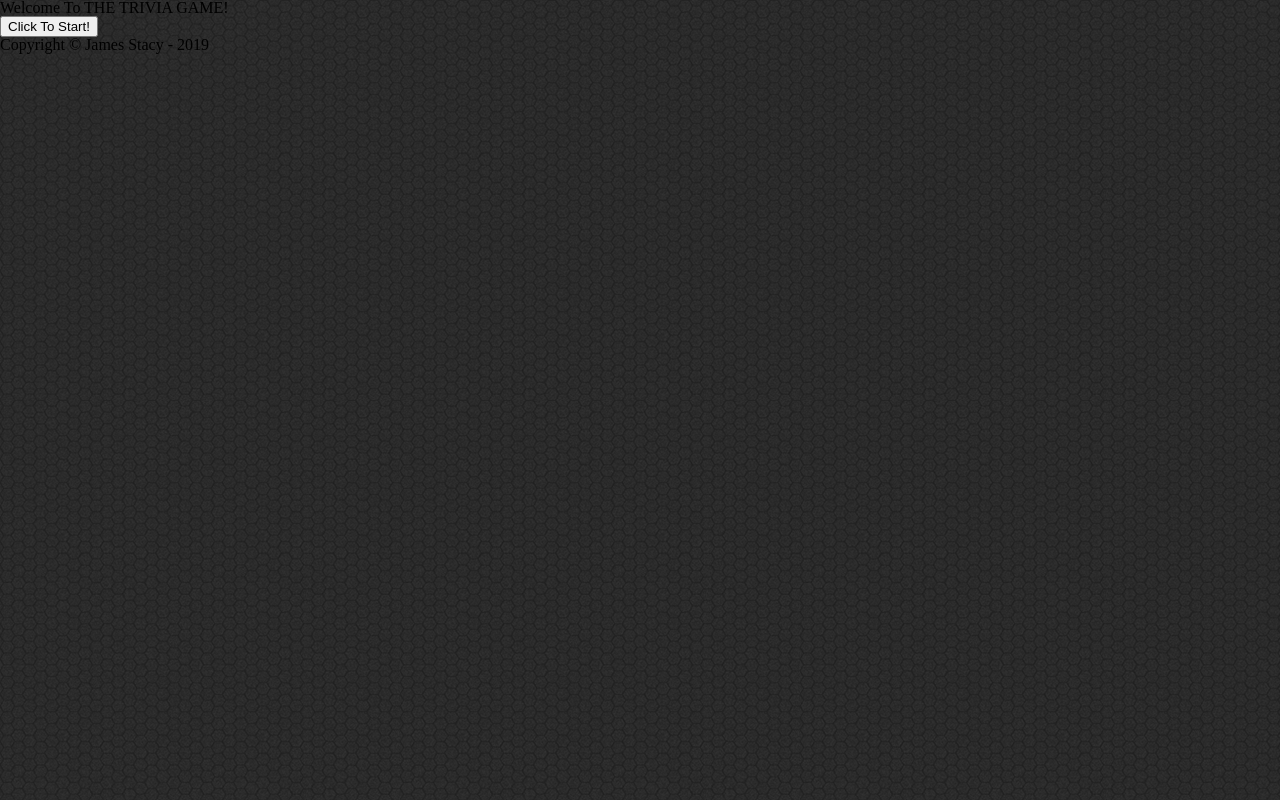
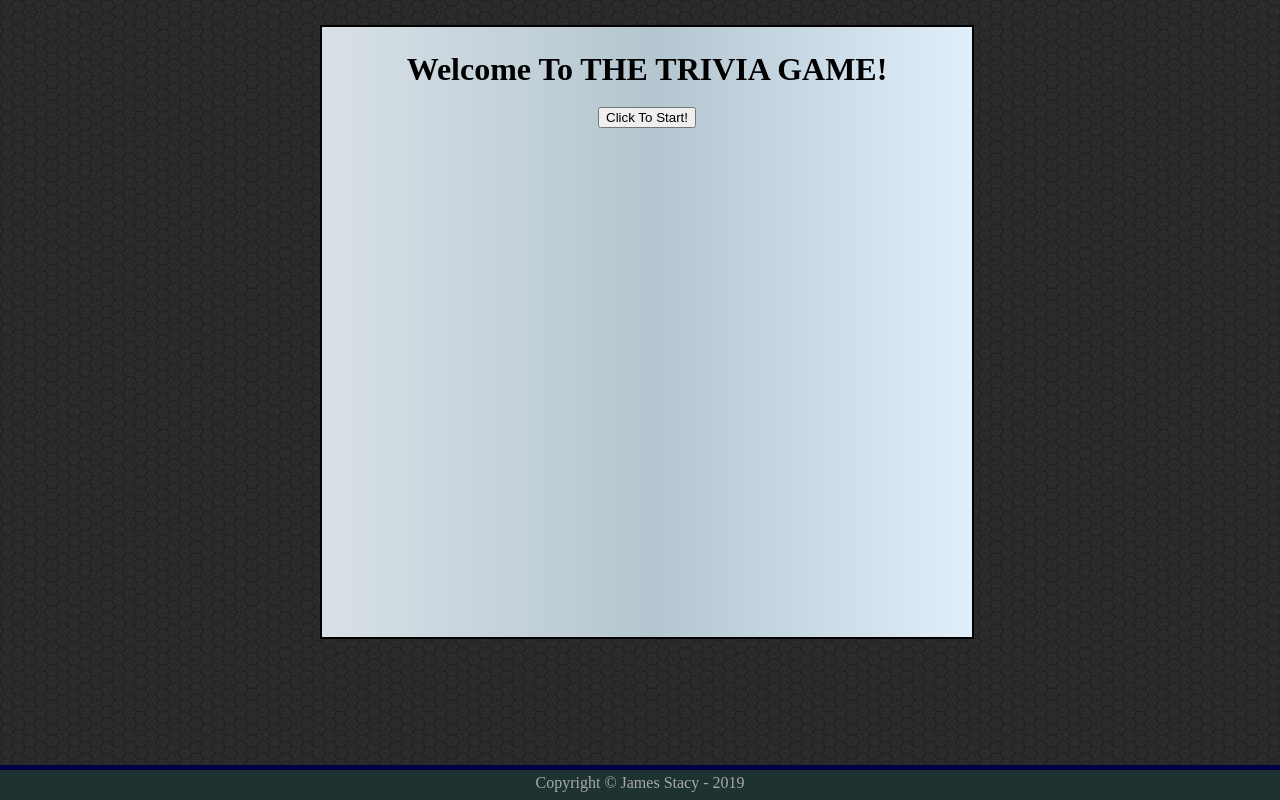
Before and after one commit to SirHexxus/TriviaGame, a plain HTML site: page index.html in a window 1280 px wide. Drawn offline with nearby package versions, Linux system fonts and the light colour scheme.

Commit message:
added style rules to elements

```diff
--- a/assets/css/style.css
+++ b/assets/css/style.css
@@ -1,3 +1,47 @@
+* {
+    text-align: center;
+}
+
 body {
     background-image: url("../images/dark-honeycomb.png")
 }
+
+h1 {
+    display: block;
+    font-size: 2em;
+    margin-top: 0.67em;
+    margin-bottom: 0.67em;
+    margin-left: 0;
+    margin-right: 0;
+    font-weight: bold;
+}
+
+footer {
+    position: fixed;
+    bottom: 0;
+    padding-top: 5px;
+    width: 100%;
+    height: 25px;
+    background-color: rgb(30, 50, 50);
+    border-top: solid 5px rgb(0, 0, 70);
+    color: darkgray;
+}
+
+#contentCard {
+    position: fixed;
+    left: 25%;
+    max-height: 750px;
+    height: 75%;
+    width: 50%;
+    margin: 25px auto 10px;
+    padding: 5px;
+    border: solid 2px rgb(0, 0, 0);
+    background-color: rgba(242,246,248,1);
+    background: -moz-linear-gradient(left, rgba(242,246,248,1) 0%, rgba(216,225,231,1) 0%, rgba(216,225,231,1) 0%, rgba(181,198,208,1) 51%, rgba(224,239,249,1) 100%);
+    background: -webkit-gradient(left top, right top, color-stop(0%,rgba(242,246,248,1)), color-stop(0%, rgba(216,225,231,1)), color-stop(0%, rgba(216,225,231,1)), color-stop(51%, rgba(181,198,208,1)), color-stop(100%, rgba(224,239,249,1)));
+    background: -webkit-linear-gradient(left, rgba(242,246,248,1) 0%, rgba(216,225,231,1) 0%, rgba(216,225,231,1) 0%, rgba(181,198,208,1) 51%, rgba(224,239,249,1) 100%);
+    background: -o-linear-gradient(left, rgba(242,246,248,1) 0%, rgba(216,225,231,1) 0%, rgba(216,225,231,1) 0%, rgba(181,198,208,1) 51%, rgba(224,239,249,1) 100%);
+    background: -ms-linear-gradient(left, rgba(242,246,248,1) 0%, rgba(216,225,231,1) 0%, rgba(216,225,231,1) 0%, rgba(181,198,208,1) 51%, rgba(224,239,249,1) 100%);
+    background: linear-gradient(to right, rgba(242,246,248,1) 0%, rgba(216,225,231,1) 0%, rgba(216,225,231,1) 0%, rgba(181,198,208,1) 51%, rgba(224,239,249,1) 100%);
+    filter: progid:DXImageTransform.Microsoft.gradient( startColorstr='#f2f6f8', endColorstr='#e0eff9', GradientType=1 );
+}
```
